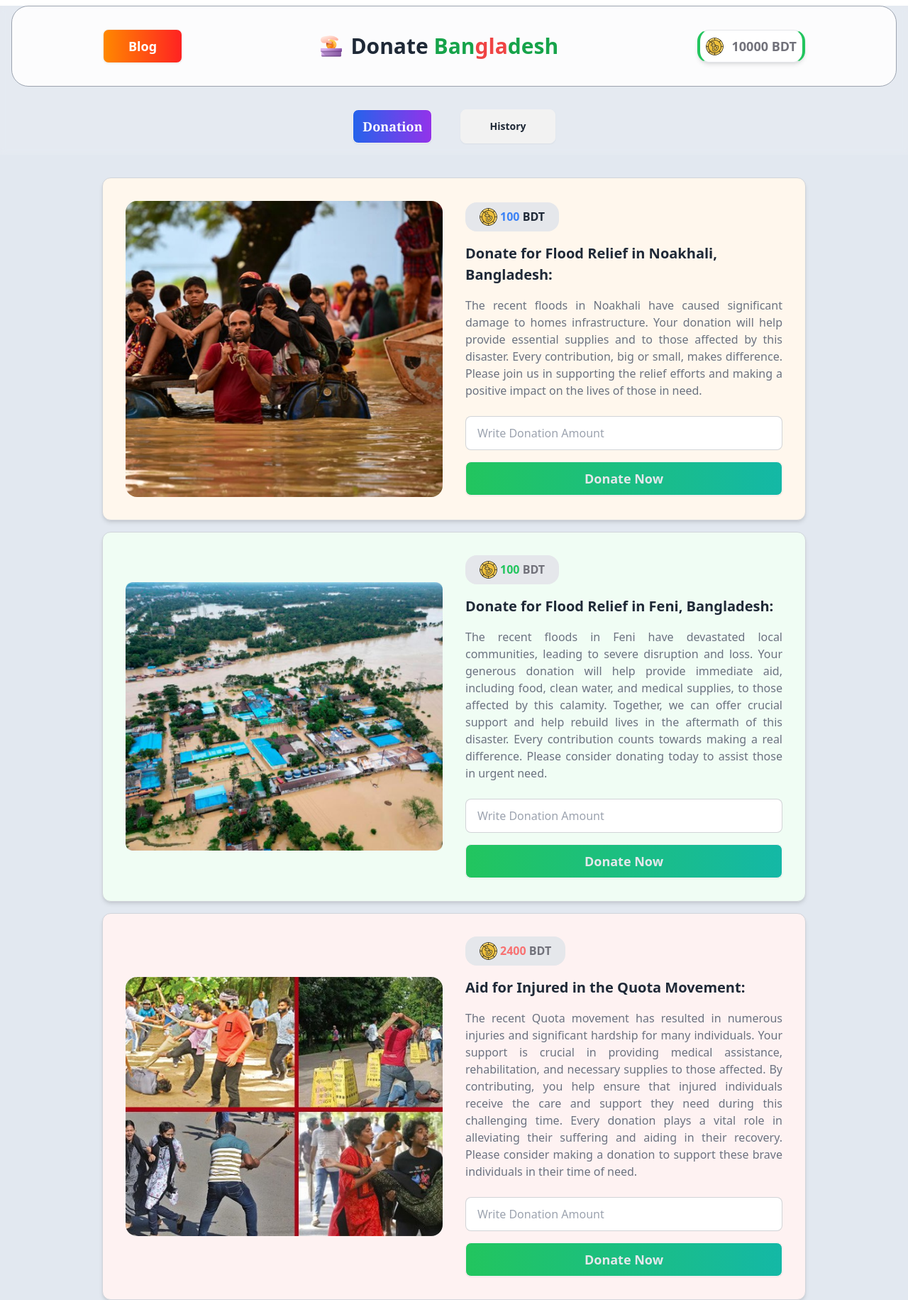
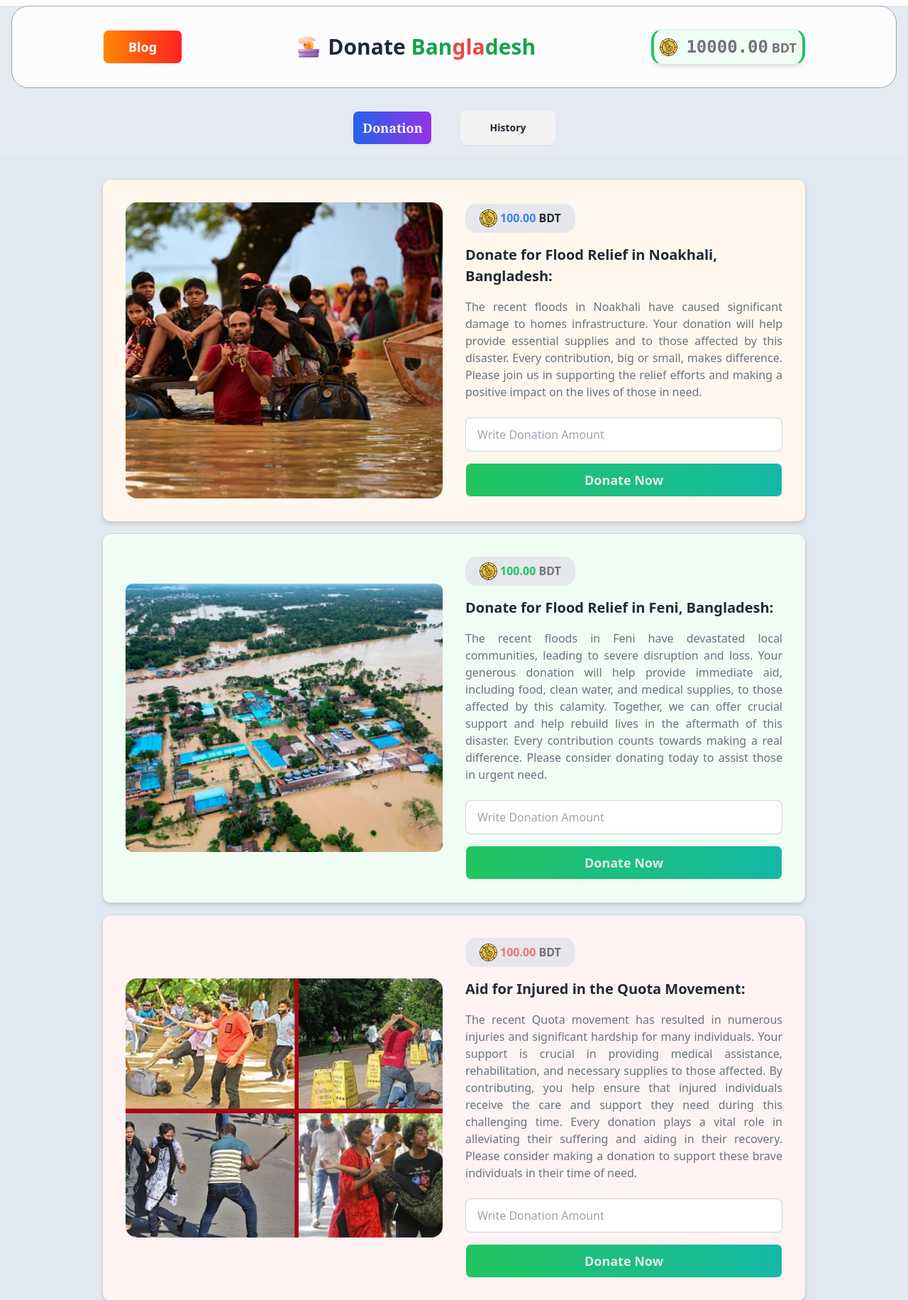
Before and after one commit to kamrul2006/Ass-No-5, a plain HTML site: page index.html in a window 1280 px wide. Shown: the top 1831 px of the page at 71% size. Drawn offline with nearby package versions, Linux system fonts and the light colour scheme.

Commit message:
Updated & Ready To Submit.

```diff
--- a/index.html
+++ b/index.html
@@ -27,8 +27,7 @@
             <!--                                Blog                          -->
 
             <a href="./blog.html">
-                <button
-                    class="btn bg-gradient-to-r from-[#f80] to-[#f22] lg:w-28 lg:text-lg text-white ">Blog</button>
+                <button class="btn bg-gradient-to-r from-[#f80] to-[#f22] lg:w-28 lg:text-lg text-white ">Blog</button>
             </a>
 
             <!--                               logo                              -->
@@ -43,9 +42,10 @@
 
             <!--                              Money                              -->
 
-            <div class="lg:flex lg:bg-white p-2 rounded-2xl lg:border lg:border-x-4 border-x-green-500 lg:shadow-md justify-between items-center gap-3">
+            <div
+                class="lg:flex lg:bg-green-50 p-2 rounded-2xl lg:border lg:border-x-4 border-x-green-500 lg:shadow-md justify-between items-center gap-3">
                 <img class="mx-auto" src="./assets/coin.png" alt="">
-                <h1 class="text-zinc-500"> <span id="MyMoney">10000</span> BDT</h1>
+                <h1 class="text-zinc-500"> <span class="font-mono lg:text-2xl" id="MyMoney">10000.00</span> BDT</h1>
             </div>
 
         </nav>
@@ -81,7 +81,8 @@
                         <div class="flex items-center gap-1  bg-gray-200  w-fit py-2 px-5 rounded-2xl">
                             <img src="./assets/coin.png" alt="">
 
-                            <h1 class=" font-semibold text-base"> <span id="NoaMoney" class="text-blue-500">100</span>
+                            <h1 class=" font-semibold text-base"> <span id="NoaMoney"
+                                    class="text-blue-500">100.00</span>
                                 BDT</h1>
 
                         </div>
@@ -127,7 +128,7 @@
                             <img src="./assets/coin.png" alt="">
 
                             <h1 class="text-zinc-500 font-semibold text-base"> <span id="FeniMoney"
-                                    class=" text-green-500">100</span>
+                                    class=" text-green-500">100.00</span>
                                 BDT</h1>
 
                         </div>
@@ -179,7 +180,7 @@
                             <img src="./assets/coin.png" alt="">
 
                             <h1 class="text-zinc-500 font-semibold text-base"> <span id="QMoney"
-                                    class="text-red-400">2400</span>
+                                    class="text-red-400">100.00</span>
                                 BDT</h1>
 
                         </div>
@@ -230,7 +231,7 @@
                             <img src="./assets/coin.png" alt="">
 
                             <h1 class="text-zinc-500 font-semibold text-base"> <span id="GazaMoney"
-                                    class="text-blue-600">2400</span>
+                                    class="text-blue-600">100.00</span>
                                 BDT</h1>
 
                         </div>
@@ -279,9 +280,10 @@
                 Recent Donation History:</h1>
 
             <div id="hist" class=" border border-gray-100 p-3 lg:p-6 rounded-xl  mt-4"> <!-- headings -->
-                <h1 class="text-[20px] text-gray-500 font-bold text-center lg:text-2xl lg:font-black ">No Recent History Was Found.</h1>
+                <h1 class="text-[20px] text-gray-500 font-bold text-center lg:text-2xl lg:font-black ">No Recent History
+                    Was Found.</h1>
                 <img src="./assets/empty.png" class="w-[40%] mx-auto">
-                <p  class="mt-4 text-[16px] text-gray-500 font-serif text-center">
+                <p class="mt-4 text-[16px] text-gray-500 font-serif text-center">
                     Please Donate Some Fund for Humankind!
                 </p>
             </div>
```
Also changed, not shown: blog.html (+6 -6 lines).
